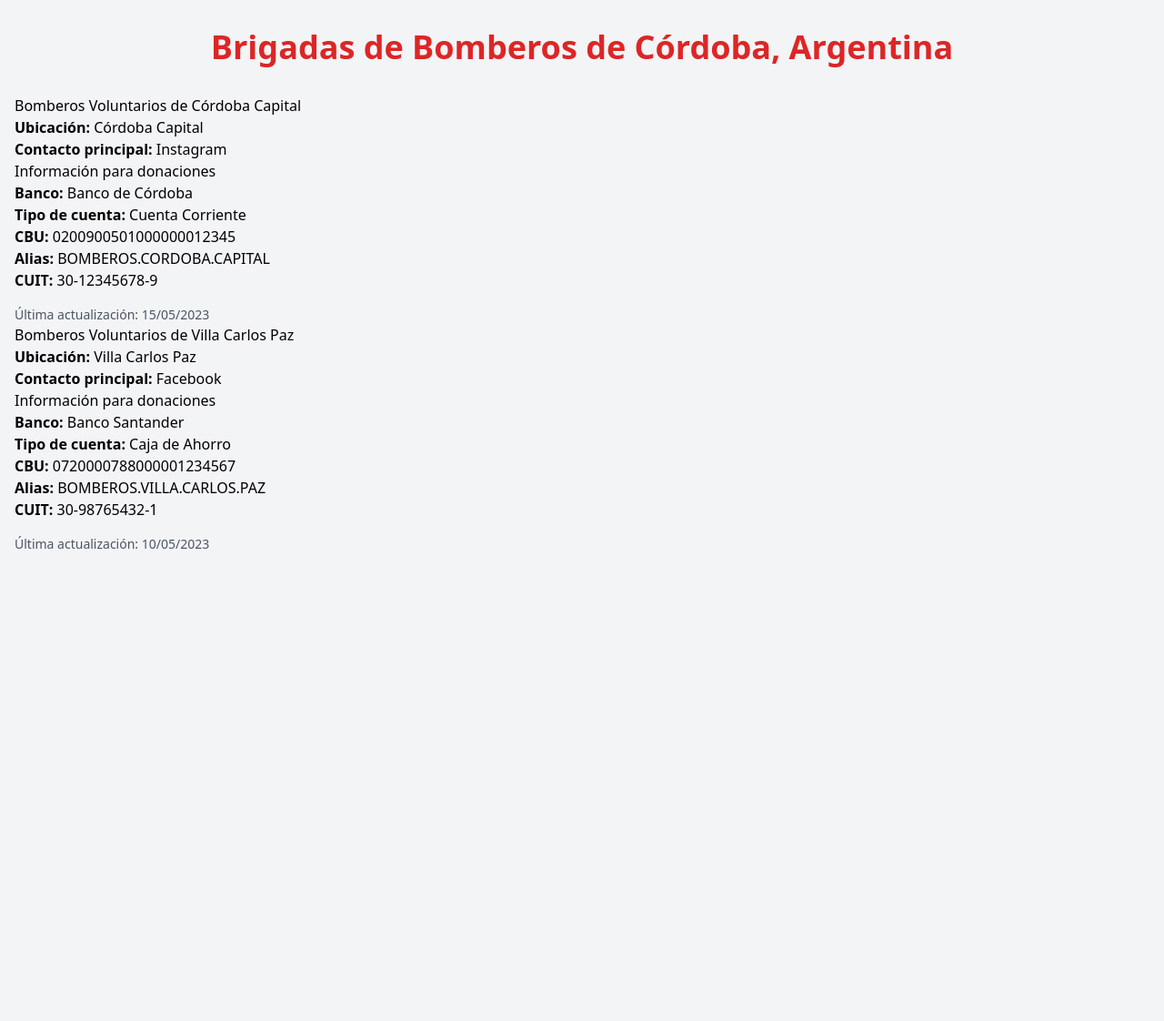
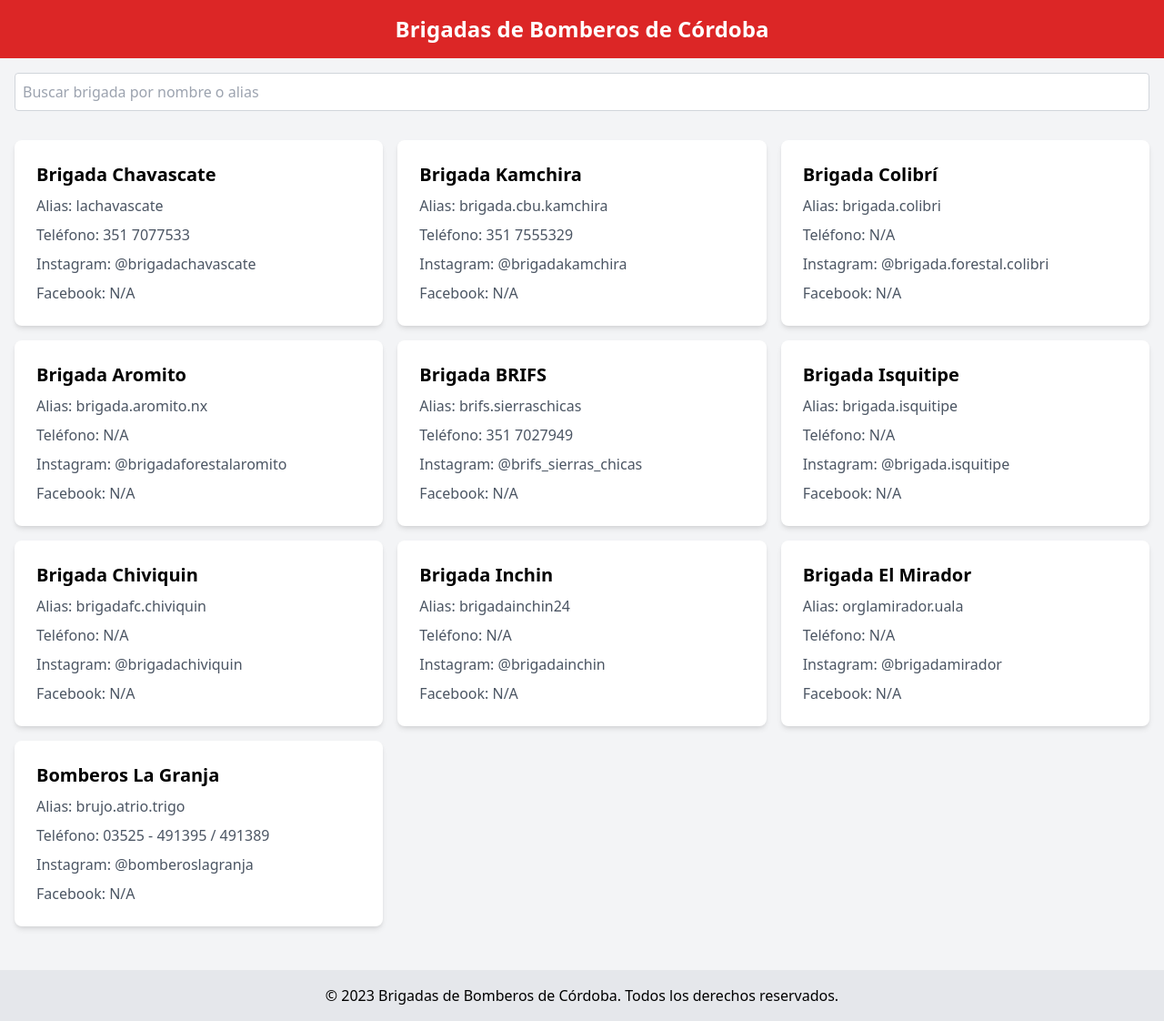
Before and after one commit to carlosgraffi/AyudaIncendiosCordoba, a Flask app: page / in a window 1280 px wide. Shown: the whole page at 91% size. Before the commit the page ends 603 px from the top, so only its background shows below. Run offline with Flask 3, Linux system fonts and the light colour scheme; some libraries are stand-ins or nearby versions.

Commit message:
Agent query: Is the website displaying the fire brigade information for Córdoba, Argentina correctly? Can you see a list of brigades with their details, and does the search functionality work when you type in a brigade name or alias?

```diff
--- a/app.py
+++ b/app.py
@@ -1,25 +1,24 @@
-import os
 import json
-from flask import Flask, render_template, jsonify
-from datetime import datetime
+from flask import Flask, render_template, request, jsonify
 
 app = Flask(__name__)
 
-def load_brigades():
-    with open('static/data/brigades.json', 'r', encoding='utf-8') as file:
-        return json.load(file)
+# Load fire brigade data
+with open('fire_brigades_info.json', 'r', encoding='utf-8') as file:
+    fire_brigades = json.load(file)
 
 @app.route('/')
 def index():
-    return render_template('index.html')
+    return render_template('index.html', brigades=fire_brigades)
 
-@app.route('/api/brigades')
-def get_brigades():
-    brigades = load_brigades()
-    for brigade in brigades:
-        # Convert date strings to Argentinian format
-        brigade['fecha_actualizacion'] = datetime.strptime(brigade['fecha_actualizacion'], '%Y-%m-%d').strftime('%d/%m/%Y')
-    return jsonify(brigades)
+@app.route('/search')
+def search():
+    query = request.args.get('query', '').lower()
+    results = [
+        brigade for brigade in fire_brigades
+        if query in brigade['Name'].lower() or query in brigade.get('Alias', '').lower()
+    ]
+    return jsonify(results)
 
 if __name__ == '__main__':
     app.run(host='0.0.0.0', port=5000, debug=True)
--- a/fire_brigades_info.json
+++ b/fire_brigades_info.json
@@ -14,7 +14,7 @@
         "Facebook": null
     },
     {
-        "Name": "Brigada Colibr\u00ed",
+        "Name": "Brigada Colibrí",
         "Alias": "brigada.colibri",
         "Phone Number": null,
         "Instagram": "@brigada.forestal.colibri",
--- /dev/null
+++ b/static/css/tailwind.css
@@ -0,0 +1,10 @@
+@import 'https://cdn.jsdelivr.net/npm/tailwindcss@2.2.19/dist/tailwind.min.css';
+
+/* Custom styles */
+.brigade-card {
+    transition: transform 0.3s ease-in-out;
+}
+
+.brigade-card:hover {
+    transform: scale(1.05);
+}
--- /dev/null
+++ b/static/js/script.js
@@ -0,0 +1,44 @@
+document.addEventListener('DOMContentLoaded', () => {
+    const searchInput = document.getElementById('search');
+    const brigadesContainer = document.getElementById('brigades-container');
+
+    searchInput.addEventListener('input', debounce(searchBrigades, 300));
+
+    function searchBrigades() {
+        const query = searchInput.value.trim();
+        if (query.length === 0) {
+            location.reload();
+            return;
+        }
+
+        fetch(`/search?query=${encodeURIComponent(query)}`)
+            .then(response => response.json())
+            .then(data => {
+                brigadesContainer.innerHTML = '';
+                data.forEach(brigade => {
+                    brigadesContainer.innerHTML += createBrigadeCard(brigade);
+                });
+            })
+            .catch(error => console.error('Error:', error));
+    }
+
+    function createBrigadeCard(brigade) {
+        return `
+            <div class="brigade-card bg-white rounded-lg shadow-md p-6 mb-4">
+                <h2 class="text-xl font-bold mb-2">${brigade.Name}</h2>
+                <p class="text-gray-600 mb-2">Alias: ${brigade.Alias || 'N/A'}</p>
+                <p class="text-gray-600 mb-2">Teléfono: ${brigade['Phone Number'] || 'N/A'}</p>
+                <p class="text-gray-600 mb-2">Instagram: ${brigade.Instagram || 'N/A'}</p>
+                <p class="text-gray-600">Facebook: ${brigade.Facebook || 'N/A'}</p>
+            </div>
+        `;
+    }
+
+    function debounce(func, delay) {
+        let timeoutId;
+        return function (...args) {
+            clearTimeout(timeoutId);
+            timeoutId = setTimeout(() => func.apply(this, args), delay);
+        };
+    }
+});
--- /dev/null
+++ b/templates/base.html
@@ -0,0 +1,21 @@
+<!DOCTYPE html>
+<html lang="es">
+<head>
+    <meta charset="UTF-8">
+    <meta name="viewport" content="width=device-width, initial-scale=1.0">
+    <title>Brigadas de Bomberos de Córdoba</title>
+    <link rel="stylesheet" href="{{ url_for('static', filename='css/tailwind.css') }}">
+</head>
+<body class="bg-gray-100 min-h-screen">
+    <header class="bg-red-600 text-white p-4">
+        <h1 class="text-2xl font-bold text-center">Brigadas de Bomberos de Córdoba</h1>
+    </header>
+    <main class="container mx-auto p-4">
+        {% block content %}{% endblock %}
+    </main>
+    <footer class="bg-gray-200 text-center p-4 mt-8">
+        <p>&copy; 2023 Brigadas de Bomberos de Córdoba. Todos los derechos reservados.</p>
+    </footer>
+    <script src="{{ url_for('static', filename='js/script.js') }}"></script>
+</body>
+</html>
--- a/templates/index.html
+++ b/templates/index.html
@@ -1,17 +1,19 @@
-<!DOCTYPE html>
-<html lang="es-AR">
-<head>
-    <meta charset="UTF-8">
-    <meta name="viewport" content="width=device-width, initial-scale=1.0">
-    <title>Brigadas de Bomberos de Córdoba, Argentina</title>
-    <script src="https://cdn.tailwindcss.com"></script>
-    <link rel="stylesheet" href="{{ url_for('static', filename='css/styles.css') }}">
-</head>
-<body class="bg-gray-100 font-sans">
-    <div class="container mx-auto px-4 py-8">
-        <h1 class="text-4xl font-bold mb-8 text-center text-red-600">Brigadas de Bomberos de Córdoba, Argentina</h1>
-        <div id="brigades-container"></div>
+{% extends "base.html" %}
+
+{% block content %}
+<div class="mb-8">
+    <input type="text" id="search" placeholder="Buscar brigada por nombre o alias" class="w-full p-2 border border-gray-300 rounded">
+</div>
+
+<div id="brigades-container" class="grid grid-cols-1 md:grid-cols-2 lg:grid-cols-3 gap-4">
+    {% for brigade in brigades %}
+    <div class="brigade-card bg-white rounded-lg shadow-md p-6">
+        <h2 class="text-xl font-bold mb-2">{{ brigade.Name }}</h2>
+        <p class="text-gray-600 mb-2">Alias: {{ brigade.Alias or 'N/A' }}</p>
+        <p class="text-gray-600 mb-2">Teléfono: {{ brigade['Phone Number'] or 'N/A' }}</p>
+        <p class="text-gray-600 mb-2">Instagram: {{ brigade.Instagram or 'N/A' }}</p>
+        <p class="text-gray-600">Facebook: {{ brigade.Facebook or 'N/A' }}</p>
     </div>
-    <script src="{{ url_for('static', filename='js/main.js') }}"></script>
-</body>
-</html>
+    {% endfor %}
+</div>
+{% endblock %}
```
